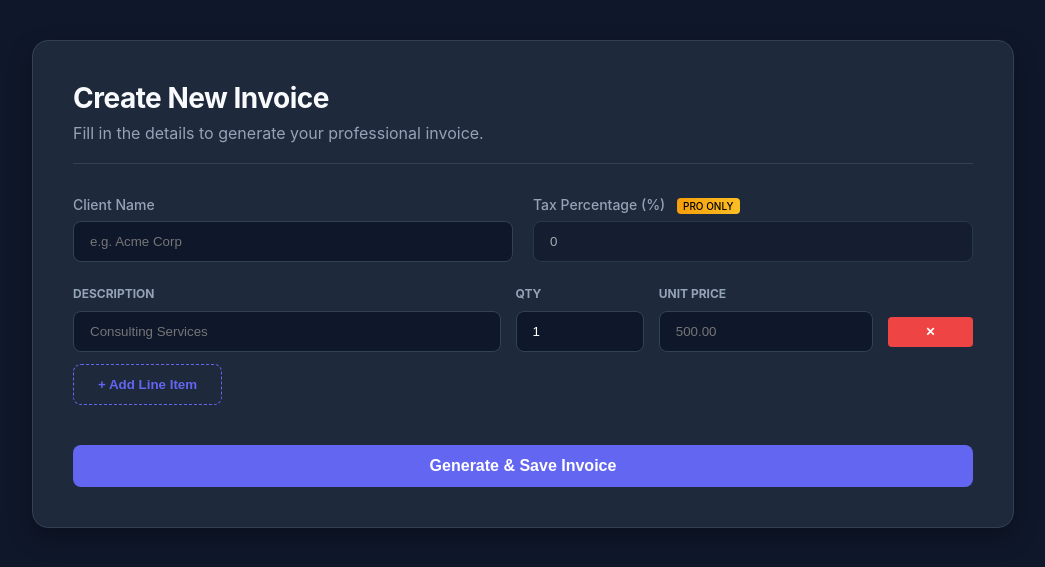
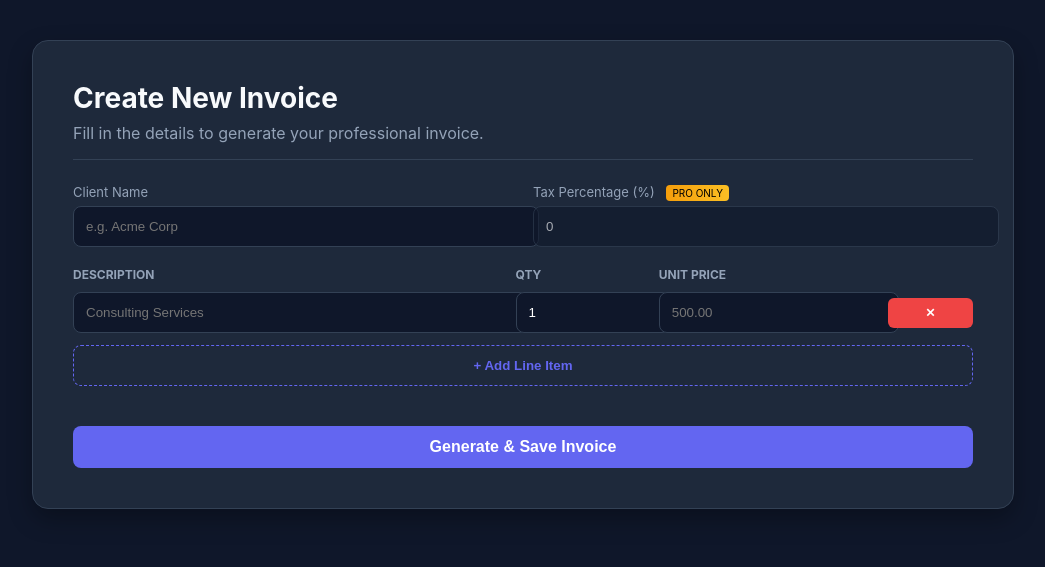
Before and after one commit to tigerflare25-coder/Invoice-saas, a Django app: page /create/ in a window 1280 px wide. Shown: the top 567 px of the page, without its empty margins (117-1162 px from the left). Run offline with Django 5.2, Linux system fonts and the light colour scheme; the visitor is signed in with stand-in values (Sample User, id 1); parts of the project's set-up code (start-up, migrations or seed data) failed here and were passed over.

Commit message:
Update create.html

```diff
--- a/templates/invoices/create.html
+++ b/templates/invoices/create.html
@@ -22,7 +22,7 @@
         background-color: var(--bg);
         color: var(--text);
         margin: 0;
-            padding: 40px 20px;
+        padding: 20px;
         display: flex;
         justify-content: center;
     }
@@ -31,39 +31,70 @@
         max-width: 900px;
         width: 100%;
         background: var(--card);
-            padding: 40px;
+        padding: 20px;
         border-radius: 16px;
         box-shadow: 0 10px 25px rgba(0,0,0,0.3);
         border: 1px solid var(--border);
     }
 
-        header {
-            margin-bottom: 32px;
-            border-bottom: 1px solid var(--border);
-            padding-bottom: 20px;
+    @media (min-width: 768px) {
+        body { padding: 40px 20px; }
+        .container { padding: 40px; }
     }
 
-        h2 { margin: 0; font-size: 28px; letter-spacing: -0.5px; }
+    header {
+        margin-bottom: 24px;
+        border-bottom: 1px solid var(--border);
+        padding-bottom: 16px;
+    }
+
+    h2 { margin: 0; font-size: 24px; }
+    @media (min-width: 768px) {
+        h2 { font-size: 28px; }
+    }
+
     p { color: var(--text-dim); margin: 8px 0 0; }
 
-        .form-group { margin-bottom: 24px; }
-        label { display: block; margin-bottom: 8px; font-weight: 500; font-size: 14px; color: var(--text-dim); }
+    .form-group { margin-bottom: 20px; }
+
+    label {
+        display: block;
+        margin-bottom: 6px;
+        font-size: 13px;
+        color: var(--text-dim);
+    }
 
     input, select {
         width: 100%;
-            padding: 12px 16px;
+        padding: 12px;
         background: var(--bg);
         border: 1px solid var(--border);
         border-radius: 8px;
         color: white;
-            box-sizing: border-box;
-            transition: border 0.2s;
     }
 
     input:focus { outline: none; border-color: var(--primary); }
 
-        .row { display: grid; grid-template-columns: 1fr 1fr; gap: 20px; }
+    /* Responsive row */
+    .row {
+        display: grid;
+        grid-template-columns: 1fr;
+        gap: 16px;
+    }
 
+    @media (min-width: 768px) {
+        .row {
+            grid-template-columns: 1fr 1fr;
+            gap: 20px;
+        }
+    }
+
+    /* Table header hidden on mobile */
+    .items-header {
+        display: none;
+    }
+
+    @media (min-width: 768px) {
         .items-header {
             display: grid;
             grid-template-columns: 2fr 0.6fr 1fr 0.4fr;
@@ -74,26 +105,46 @@
             text-transform: uppercase;
             font-weight: bold;
         }
+    }
 
+    /* Mobile item card */
+    .item-row {
+        display: flex;
+        flex-direction: column;
+        gap: 10px;
+        background: rgba(255,255,255,0.02);
+        padding: 12px;
+        border-radius: 10px;
+        margin-bottom: 12px;
+    }
+
+    @media (min-width: 768px) {
         .item-row {
             display: grid;
             grid-template-columns: 2fr 0.6fr 1fr 0.4fr;
             gap: 15px;
-            margin-bottom: 12px;
             align-items: center;
+            background: transparent;
+            padding: 0;
+        }
     }
 
     .btn {
         cursor: pointer;
-            padding: 12px 24px;
+        padding: 12px;
         border-radius: 8px;
         font-weight: 600;
-            transition: 0.2s;
         border: none;
-            display: inline-block;
     }
 
-        .btn-primary { background: var(--primary); color: white; width: 100%; font-size: 16px; margin-top: 20px; }
+    .btn-primary {
+        background: var(--primary);
+        color: white;
+        width: 100%;
+        font-size: 16px;
+        margin-top: 20px;
+    }
+
     .btn-primary:hover { background: var(--primary-hover); }
 
     .btn-add {
@@ -101,10 +152,23 @@
         color: var(--primary);
         border: 1px dashed var(--primary);
         margin-bottom: 20px;
+        width: 100%;
     }
-        .btn-add:hover { background: rgba(99, 102, 241, 0.1); }
 
-        .btn-remove { background: #ef4444; color: white; padding: 8px; font-size: 12px; border-radius: 4px; }
+    .btn-remove {
+        background: #ef4444;
+        color: white;
+        padding: 8px;
+        font-size: 12px;
+        border-radius: 6px;
+        width: 100%;
+    }
+
+    @media (min-width: 768px) {
+        .btn-remove {
+            width: auto;
+        }
+    }
 
     .badge-pro {
         background: linear-gradient(90deg, #f59e0b, #fbbf24);
@@ -113,7 +177,6 @@
         border-radius: 4px;
         font-size: 10px;
         margin-left: 8px;
-            vertical-align: middle;
     }
 
     .readonly-field { opacity: 0.6; cursor: not-allowed; }
```
Lines whose indentation alone changed are shown as unchanged.
